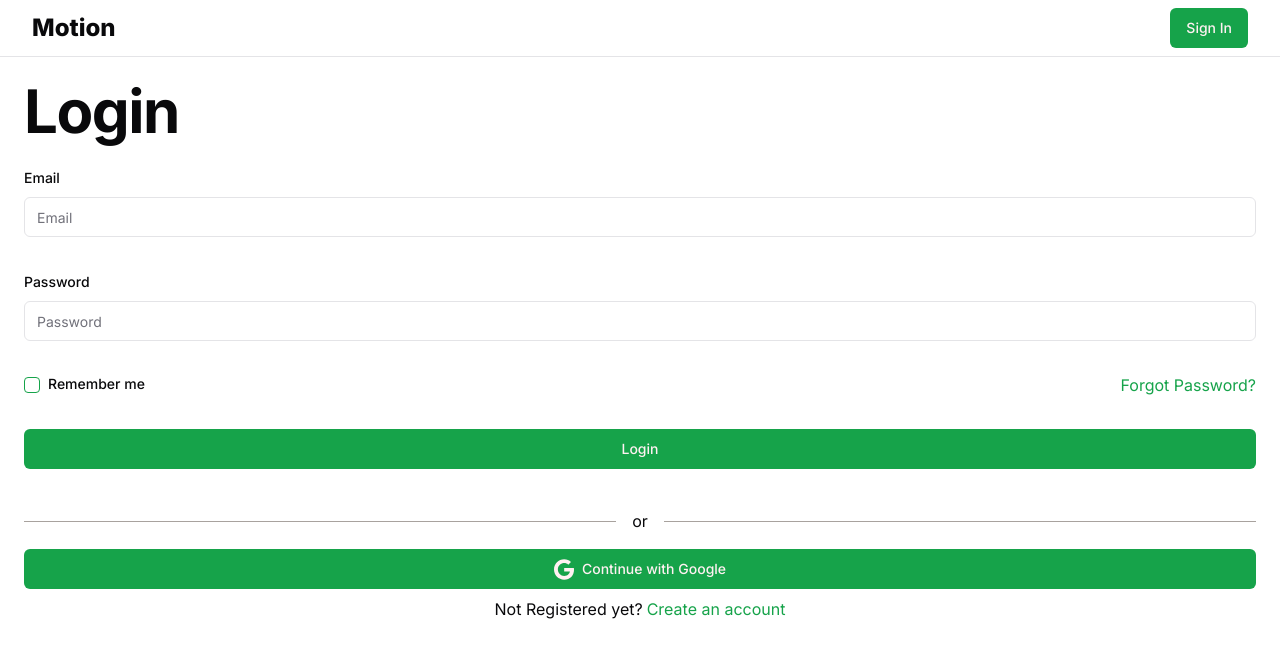
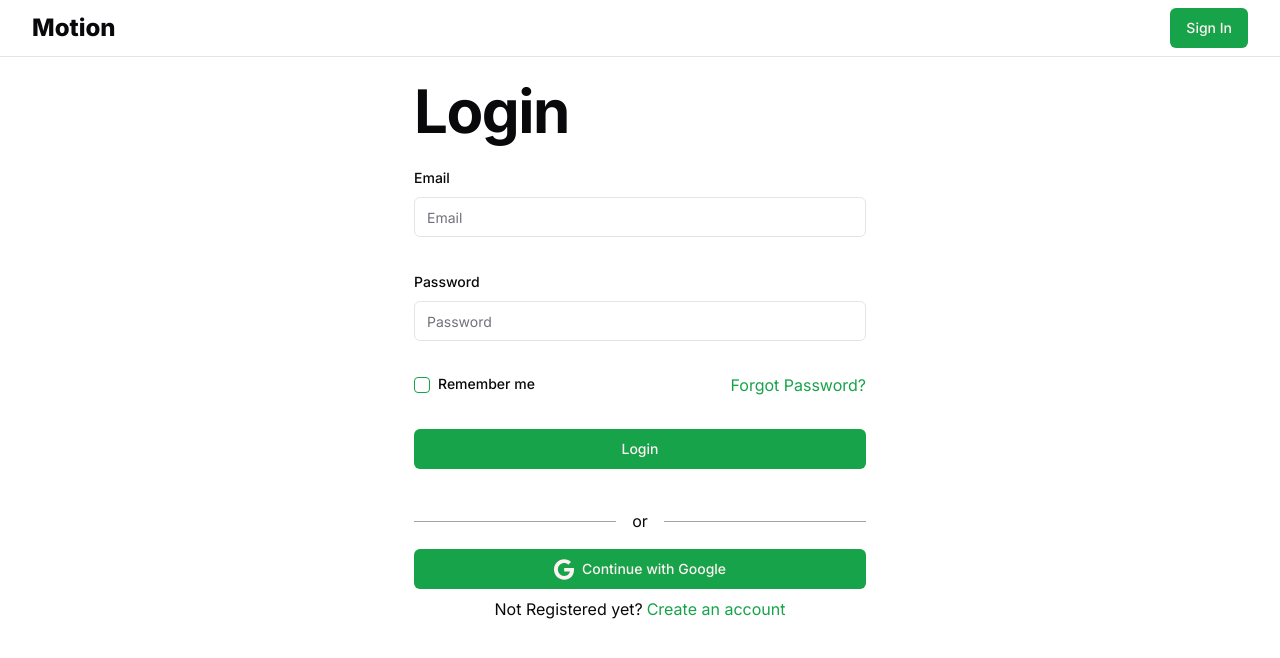
Before and after one commit to DaniDaniLuu/Motion, a Next.js app in the folder motion-app/: page /auth/login in a window 1280 px wide. Shown: the top 658 px of the page. Built offline with nearby package versions, Linux system fonts and the light colour scheme; no server answers.

Commit message:
Fixed login register layout

```diff
--- a/motion-app/app/auth/layout.tsx
+++ b/motion-app/app/auth/layout.tsx
@@ -5,7 +5,7 @@ interface AuthLayoutProps {
 }
 
 const AuthLayout: FC<AuthLayoutProps> = ({ children }) => {
-  return <div className="">{children}</div>;
+  return <div className="flex align-center justify-center">{children}</div>;
 };
 
 export default AuthLayout;
```
